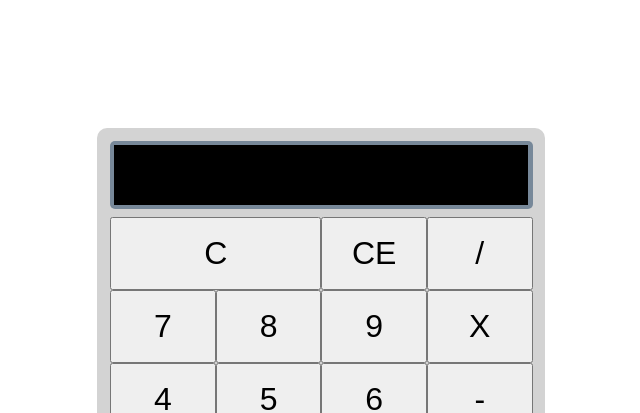
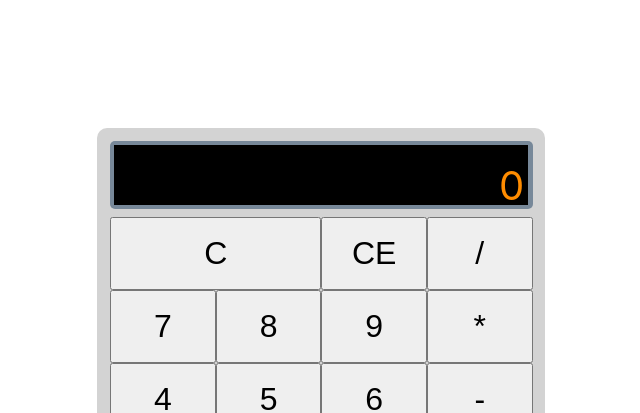
Before and after one commit to Trip-Hazard86/calc-app-react, a React (Create React App) app: page / in a window 1280 px wide. Shown: the top 413 px of the page, without its empty margins (325-965 px from the left). Built offline with nearby package versions, Linux system fonts and the light colour scheme.

Commit message:
calc now working

```diff
--- a/src/components/ButtonBox/ButtonBox.js
+++ b/src/components/ButtonBox/ButtonBox.js
@@ -4,7 +4,7 @@ import "./ButtonBox.css";
 
 const BUTTONS = [
 	["C", "CE", "/"],
-	[7, 8, 9, "X"],
+	[7, 8, 9, "*"],
 	[4, 5, 6, "-"],
 	[1, 2, 3, "+"],
 	[0, ".", "="],
--- a/src/components/Wrapper/Wrapper.js
+++ b/src/components/Wrapper/Wrapper.js
@@ -2,36 +2,55 @@ import "./Wrapper.css";
 import React from "react";
 import Screen from "../Screen/Screen.js";
 import ButtonBox from "../ButtonBox/ButtonBox.js";
-import { calculate } from "../functionLib/functionLib";
+import { decideOperator } from "../functionLib/functionLib";
 
 class Wrapper extends React.Component {
 	constructor(props) {
 		super(props);
 		this.state = {
 			questionValue: "",
-			answerValue: "",
+			answerValue: "0",
 		};
 	}
 
+	setDefaultState = () => {
+		this.setState({
+			questionValue: "",
+			answerValue: "0",
+		});
+	};
+
 	//call calculate func. from this, so that the state can be updated
-	changeStateFromValue(valueParam) {
-		this.setState({});
+	updateState(valueParam) {
+		//use setState to force a re-render
+		//this seems repetitive, find a better way
+		if (valueParam === "=") {
+			this.setState({
+				answerValue: decideOperator(valueParam, this.state.questionValue),
+			});
+		} else if (valueParam === "C") {
+			this.setDefaultState();
+		} else {
+			this.setState({
+				questionValue: decideOperator(valueParam, this.state.questionValue),
+			});
+		}
 	}
 
 	render() {
 		return (
 			<div className="calc-wrapper">
 				<Screen
+					//pass state as props to Screen
 					questionValue={this.state.questionValue}
 					answerValue={this.state.answerValue}
 				/>
 				<ButtonBox
-					//in order for changeState...to work, it needs to receive a value as an argument
-					msgFunc={(valueParam) => this.changeStateFromValue(valueParam)}
+					//in order for fchangeState to work, it needs to receive a value as an argument
+					msgFunc={(valueParam) => this.updateState(valueParam)}
 				/>
 			</div>
 		);
 	}
 }
-
 export default Wrapper;
--- a/src/components/functionLib/functionLib.js
+++ b/src/components/functionLib/functionLib.js
@@ -13,7 +13,7 @@ export function setClass(buttonValues) {
 		case "+":
 		case "-":
 		case "/":
-		case "X":
+		case "*":
 			return "ops";
 		default:
 			return "numeral";
@@ -22,29 +22,28 @@ export function setClass(buttonValues) {
 
 //this func does NOT update the state...that is the job of f-changeValueFromState
 //import this function to wrapper
-//TODO - replace the setStates with returns
 
-export function calculate(valueParam) {
+export function decideOperator(valueParam, questionState) {
 	switch (valueParam) {
 		case "C": {
 			return "";
 		}
 		case "CE": {
-			let questionStr = this.state.questionValue;
+			let questionStr = questionState;
 			questionStr = questionStr.substring(0, questionStr.length - 1);
 			return questionStr;
 		}
-
 		case "=": {
-			if (this.state.questionValue !== "") {
+			if (questionState !== "") {
 				let answerStr = "";
-				answerStr = eval(this.state.questionValue);
+				answerStr = eval(questionState);
 				return answerStr;
 			}
 		}
 		default: {
-			questionValue = this.state.questionValue += valueParam;
-			return questionValue;
+			let myQuestion = "";
+			myQuestion = questionState += valueParam;
+			return myQuestion;
 		}
 	}
 }
```
